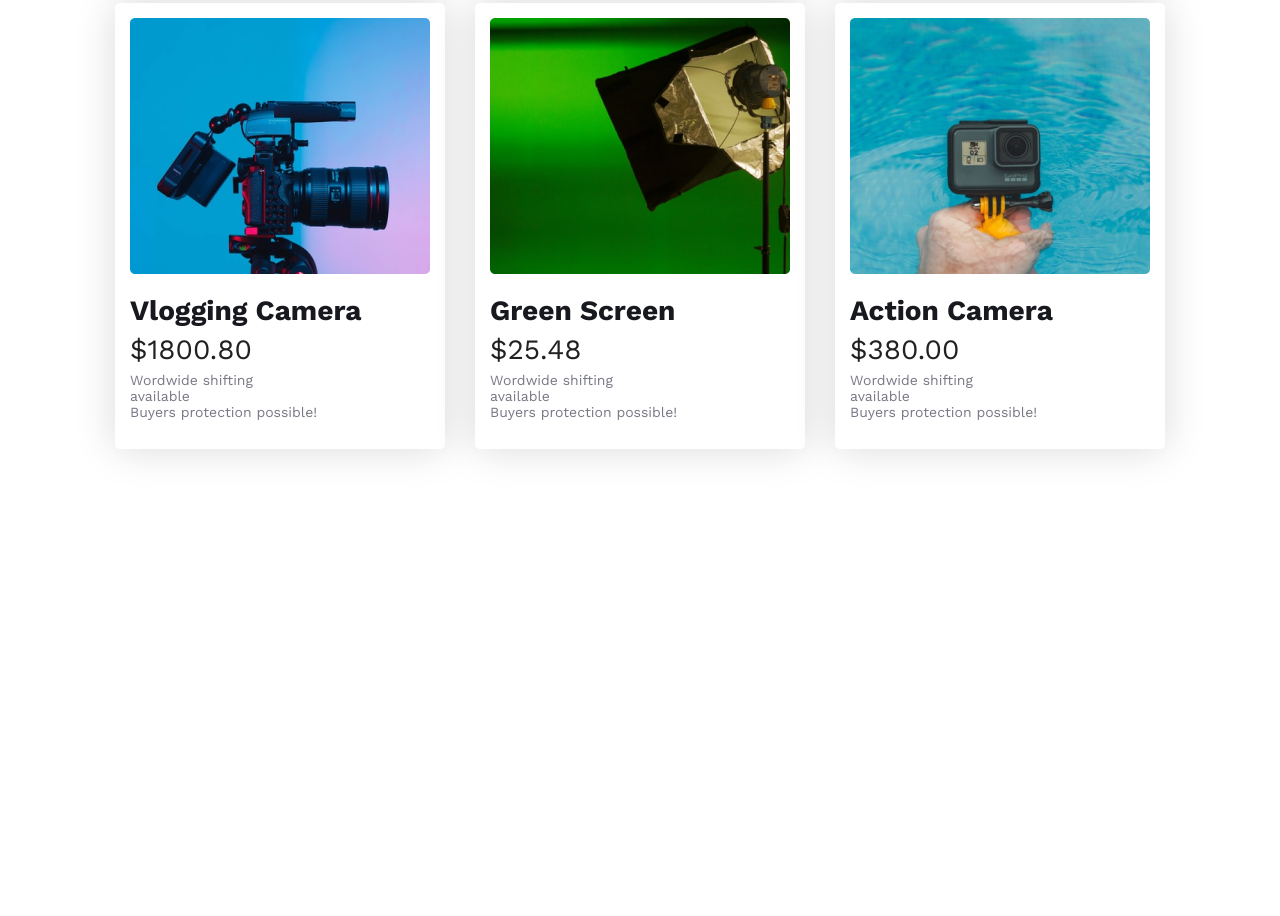
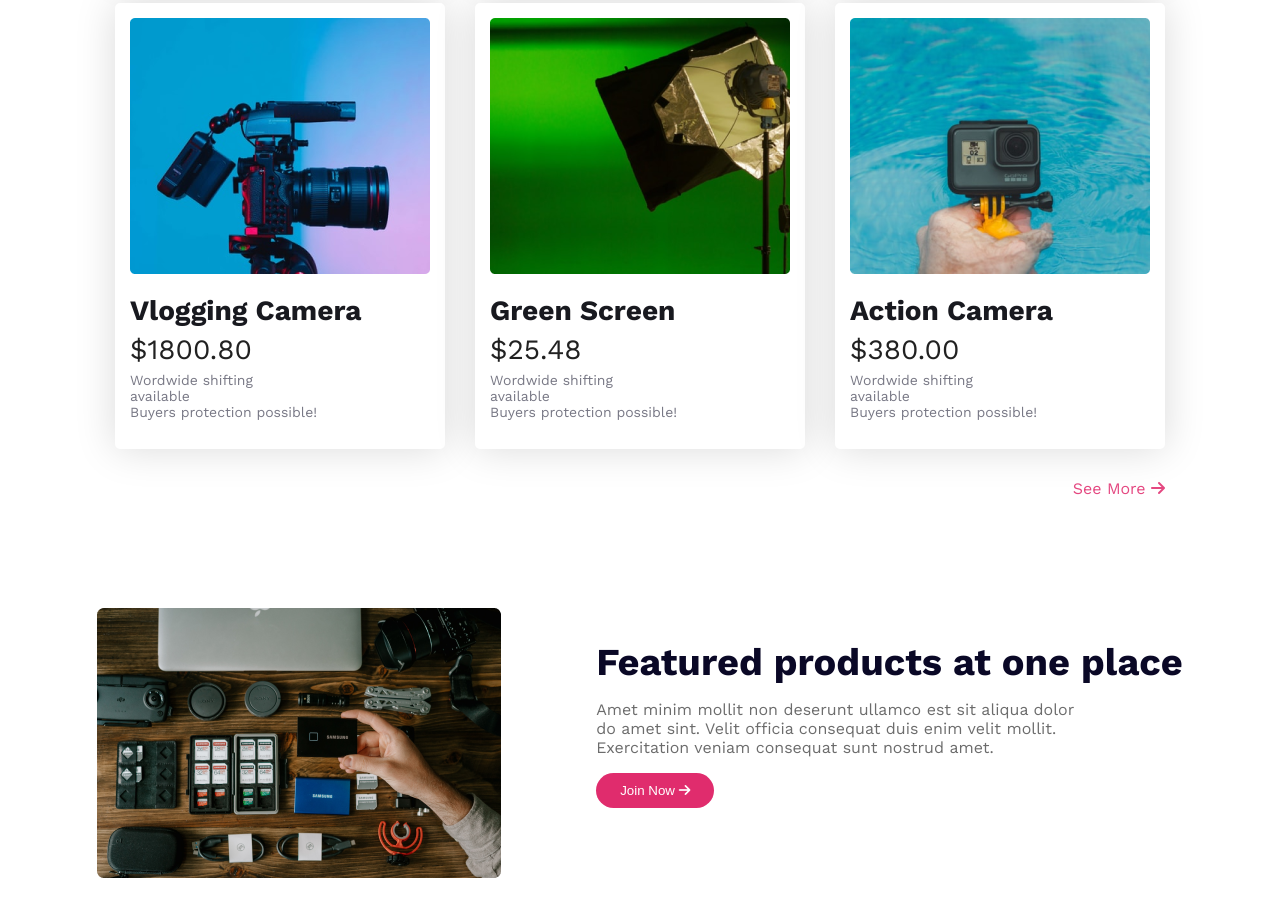
Before and after one commit to cssmh/influencer-gear, a plain HTML site: page index.html in a window 1280 px wide. Shown: the part 1824-2740 px from the top of the page. Before the commit the page ends 2353 px from the top, so only its background shows below. Drawn offline with nearby package versions, Linux system fonts and the light colour scheme.

Commit message:
feature section end

```diff
--- a/index.html
+++ b/index.html
@@ -6,7 +6,7 @@
     <link rel="stylesheet" href="influencer/styles.css">
     <link rel="icon" href="images/camera.png">
     <script src="https://kit.fontawesome.com/aafdc876db.js" crossorigin="anonymous"></script>
-    <title>Influencer web</title>
+    <title>Influencer Website</title>
     <link rel="preconnect" href="https://fonts.googleapis.com">
     <link rel="preconnect" href="https://fonts.gstatic.com" crossorigin>
     <link href="https://fonts.googleapis.com/css2?family=Montserrat&family=Open+Sans:wght@300&family=PT+Serif:ital@1&family=Poppins:wght@400;500;600;700&family=Roboto:ital,wght@0,900;1,300;1,400;1,900&family=Space+Mono&family=Work+Sans:wght@400;500;600;700;800&display=swap" rel="stylesheet">
@@ -14,7 +14,7 @@
 <body>
     <header>
         <div class="header">
-           <h3 class="header-title">Influencer products</h3>
+           <h3 class="header-title">Influencer Products</h3>
              <nav>
                 <ul>
                   <li><a href="">Home</a></li>
@@ -30,7 +30,7 @@
         <div class="header-journey">
              <h1 class="journey-title">Start your Journey as<br>Influencer</h1>
              <p class="journey-desc">Lorem ipsum dolor sit amet, consectetur adipiscing elit. Sem<br> vestibulum sed scelerisque eros. Lectus faucibus.</p>
-             <button class="btn-primary">Preebook now <i class="fa-solid fa-arrow-right"></i></button>
+             <button class="btn-primary">Prebook now <i class="fa-solid fa-arrow-right"></i></button>
         </div>
          <img src="images/main-camera.png" alt="">
     </div>
@@ -111,6 +111,17 @@
                             <p class="img-desc">Wordwide shifting<br> available<br> Buyers protection possible!</p>
                         </div>
                     </div>
+                    <a href="">See More <i class="fa-solid fa-arrow-right"></i></a>
+                </div>
+            </div>
+        </section>
+        <section>
+            <div class="feature-section">
+                <img src="images/gear.png" alt="">
+                <div class="feature-product">
+                    <h1 class="feature-title">Featured products at one place</h1>
+                    <p class="feature-desc">Amet minim mollit non deserunt ullamco est sit aliqua dolor<br> do amet sint. Velit officia consequat duis enim velit mollit.<br> Exercitation veniam consequat sunt nostrud amet.</p>
+                    <button class="btn-primary">Join Now <i class="fa-solid fa-arrow-right"></i></button>
                 </div>
             </div>
         </section>
--- a/influencer/styles.css
+++ b/influencer/styles.css
@@ -121,15 +121,34 @@ nav li a{
     color: var(--gray-50, #787885);
     font-size: 14px;
 }
+.popular-img a{
+    text-align: right;
+    text-decoration: none;
+    color: rgba(224, 44, 109, 0.87);
+    font-size: 16px;
+}
+/* Popular Collection section End */
+/* Feature Products section */
 
-
-
-
-
-
-
-
-
+.feature-section{
+    margin-top: 110px;
+    display: flex;
+    justify-content: center;
+}
+.feature-product{
+    margin-left: 95px;
+}
+.feature-title{
+    margin-bottom: 10px;
+    color: #0A0826;
+    font-size: 38px;
+}
+.feature-desc{
+    color: #6C6C6C;
+    font-size: 16px;
+}
+/* Feature Products section end */
+/* Footer Section */
 
 
 
@@ -143,7 +162,8 @@ nav li a{
 /* Mobile */
 @media screen and (max-width:576px) {
     .header,
-    .popular-img-all{
+    .popular-img-all,
+    .feature-section{
         flex-direction: column;
     }
     body{
@@ -177,12 +197,17 @@ nav li a{
         margin-left: 20px;
         align-items: center;
     }
+    .feature-product,
+    .feature-section img{
+        margin: 16px;
+    }
 }
 
 
 /* Tablet */
 @media screen and (min-width:576px) and (max-width:992px) {
-    .header{
+    .header,
+    .feature-section{
         flex-direction: column;
     }
     .journey-section{
@@ -197,4 +222,8 @@ nav li a{
         display: grid;
         grid-template-columns: repeat(2, 1fr);
     }
+    .feature-product,
+    .feature-section img{
+        margin: 16px;
+    }
 }
```
